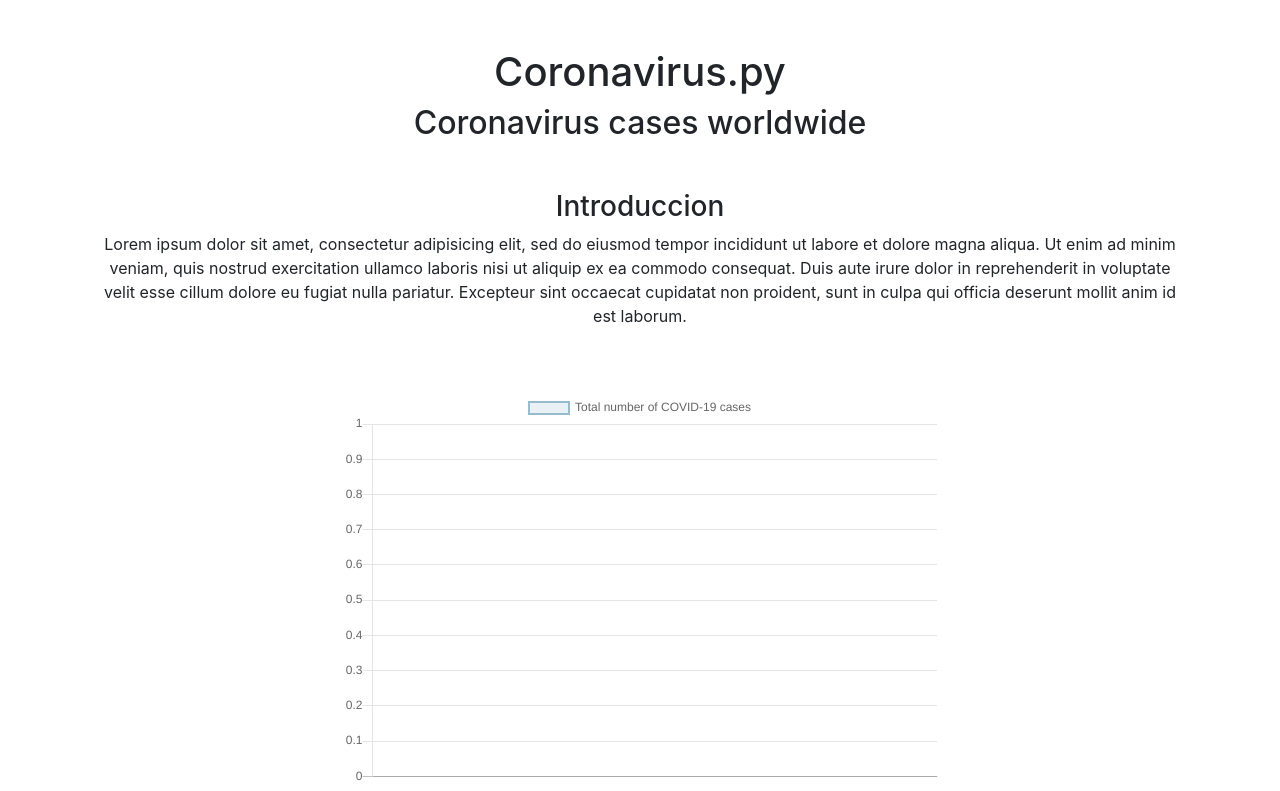
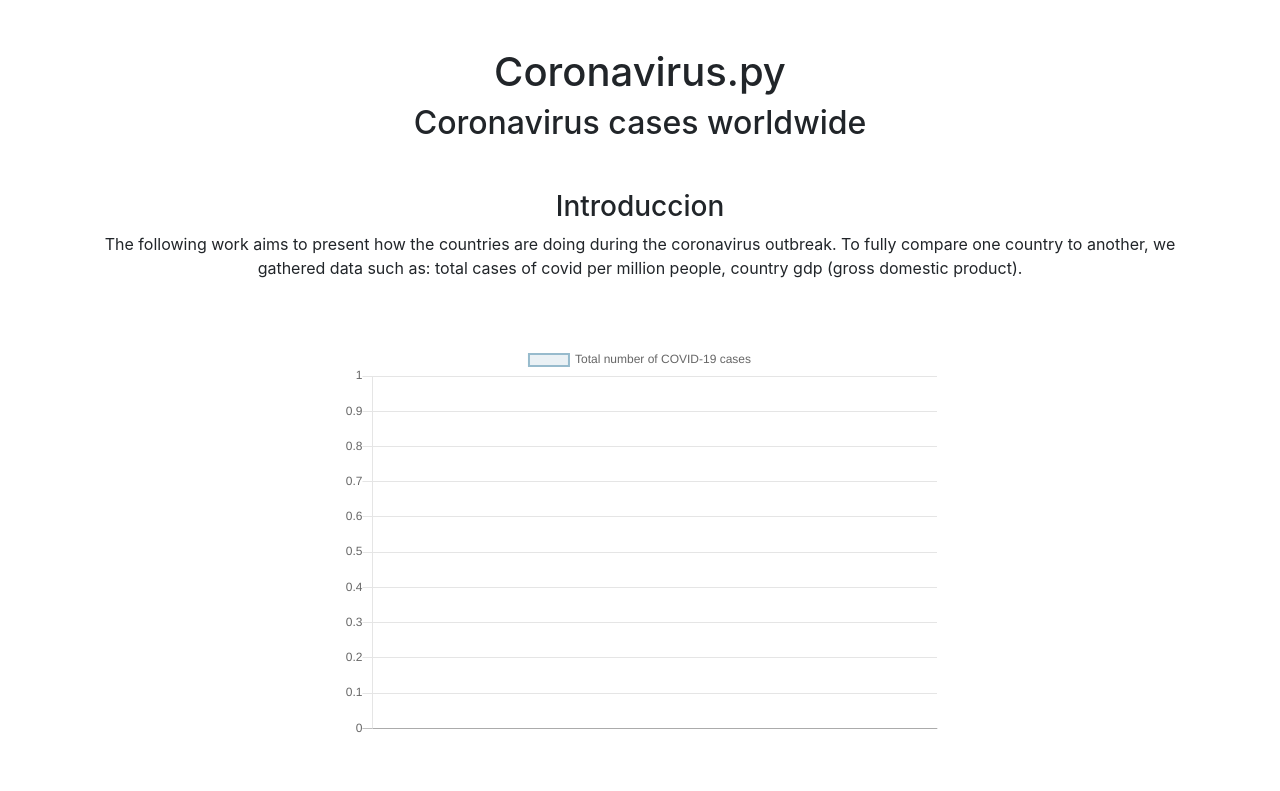
Before and after one commit to IvanVazquezL/Coronavirus.py, a Flask app: template app/templates/index.html in a window 1280 px wide. Shown: the top 791 px of the page. Run offline with Flask 2, Linux system fonts and the light colour scheme; the template is opened without the code that fills it, so the values that code supplies are empty; parts of the project's set-up code (start-up, migrations or seed data) failed here and were passed over; some libraries are stand-ins or nearby versions.

Commit message:
coviddata

```diff
--- a/app/routes.py
+++ b/app/routes.py
@@ -93,6 +93,7 @@ print(locationbctable1,populationbctable1,total_casesbctable1,total_deathsbctabl
 #table2:
 #top 10 worst countries filtered by total_deaths_per_million
 table2 = data.groupby(['iso_code','location','total_cases','total_deaths','total_deaths_per_million','total_tests_per_thousand']).size().reset_index().groupby('iso_code').max()
+table2 = table2.round(decimals=2)
 sortable2 = table2.sort_values(by ='total_deaths_per_million', ascending = False)
 top10t2 = sortable2.head(n=10)
 
@@ -125,6 +126,7 @@ print(locationbc2t2,total_casesbc2t2,total_deathsbc2t2,total_deaths_per_millionb
 #this table is sorted by the "total_cases_per_million", and it displays the top worst 10 countries.
 
 table3 = data.groupby(['iso_code','location','population','total_cases_per_million','gdp_per_capita','extreme_poverty','diabetes_prevalence','cardiovasc_death_rate','male_smokers','female_smokers','aged_65_older']).size().reset_index().groupby('iso_code').max()
+table3 = table3.round(decimals=2)
 sortable3 = table3.sort_values(by ='total_cases_per_million', ascending = False)
 top10t3 = sortable3.head(n=10)
 
@@ -146,7 +148,8 @@ print(locationtable3,populationtable3,gdp_per_capita_table3,extreme_poverty_tabl
 #this table will display the sick population in %
 
 table4 = data.groupby(['iso_code','location','population','median_age','total_cases','total_tests_per_thousand','new_cases_per_million']).size().reset_index().groupby('iso_code').max()
-table4['sick_population'] = ((table4['total_cases'] * 100) / table4['population'])
+table4 = table4.round(decimals=2)
+table4['sick_population'] = ((table4['total_cases'] * 100) / table4['population']).round(decimals=2)
 table4 = table4.sort_values(by ='sick_population', ascending = False)
 table4top10 = table4.head(n=10)
 
@@ -165,7 +168,8 @@ print(locationtable3,populationtable3,gdp_per_capita_table3,extreme_poverty_tabl
 #this table will display the Fatality case ratio per country
 
 table5 = data.groupby(['iso_code','location','population','median_age','total_cases','total_deaths','total_deaths_per_million']).size().reset_index().groupby('iso_code').max()
-table5['case_fatality_ratio'] = ((table5['total_deaths'] * 100) / table5['total_cases'])
+table5 = table5.round(decimals=2)
+table5['case_fatality_ratio'] = ((table5['total_deaths'] * 100) / table5['total_cases']).round(decimals=2)
 table5 = table5.sort_values(by =['case_fatality_ratio', 'population'], ascending = False)
 table5top10 = table5.head(n=10)
 
--- a/app/templates/index.html
+++ b/app/templates/index.html
@@ -11,7 +11,7 @@
 
             <div class="container text-center mt-5">
               <h3>Introduccion</h3>
-              <p>Lorem ipsum dolor sit amet, consectetur adipisicing elit, sed do eiusmod tempor incididunt ut labore et dolore magna aliqua. Ut enim ad minim veniam, quis nostrud exercitation ullamco laboris nisi ut aliquip ex ea commodo consequat. Duis aute irure dolor in reprehenderit in voluptate velit esse cillum dolore eu fugiat nulla pariatur. Excepteur sint occaecat cupidatat non proident, sunt in culpa qui officia deserunt mollit anim id est laborum.</p>
+              <p>The following work aims to present how the countries are doing during the coronavirus outbreak. To fully compare one country to another, we gathered data such as: total cases of covid per million people, country gdp (gross domestic product). </p>
             </div>
 
             <!-- Start Top 10 coronavirus chart -->
```
